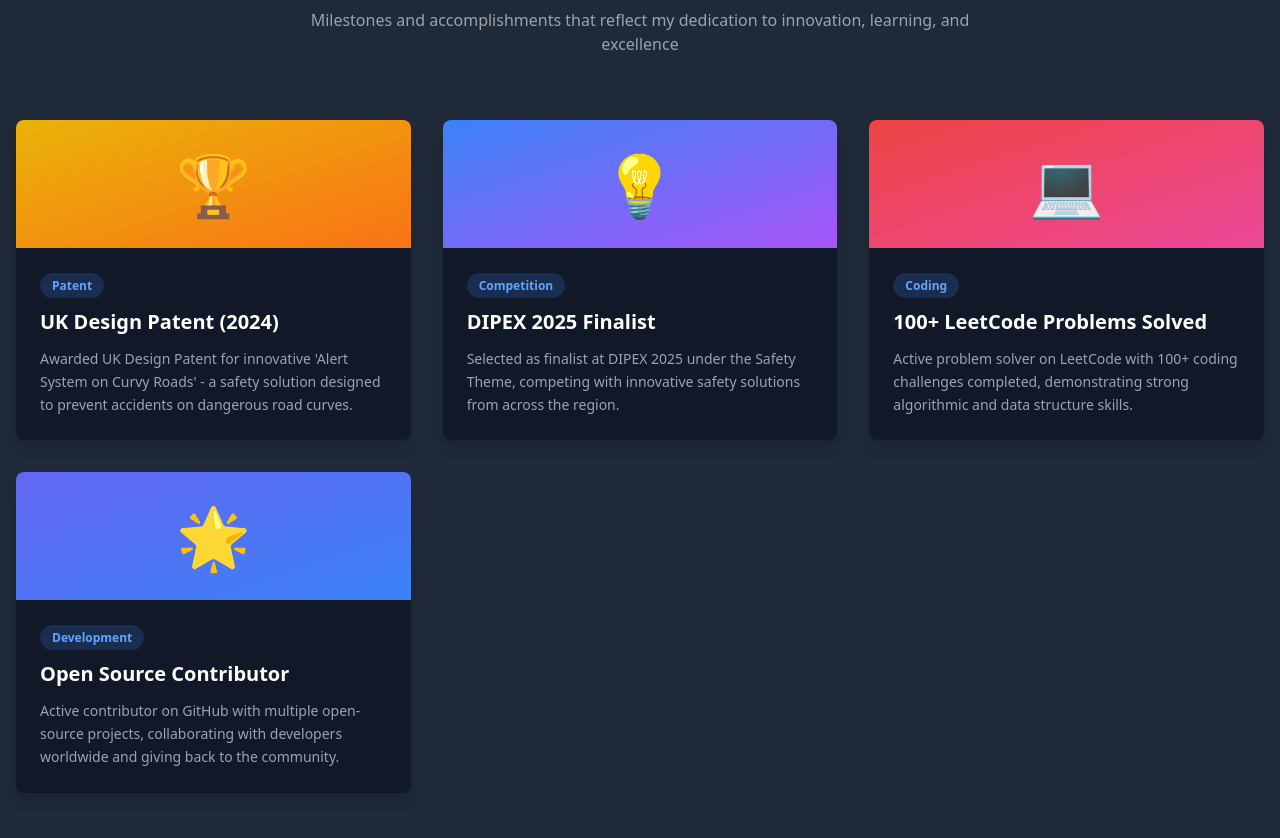
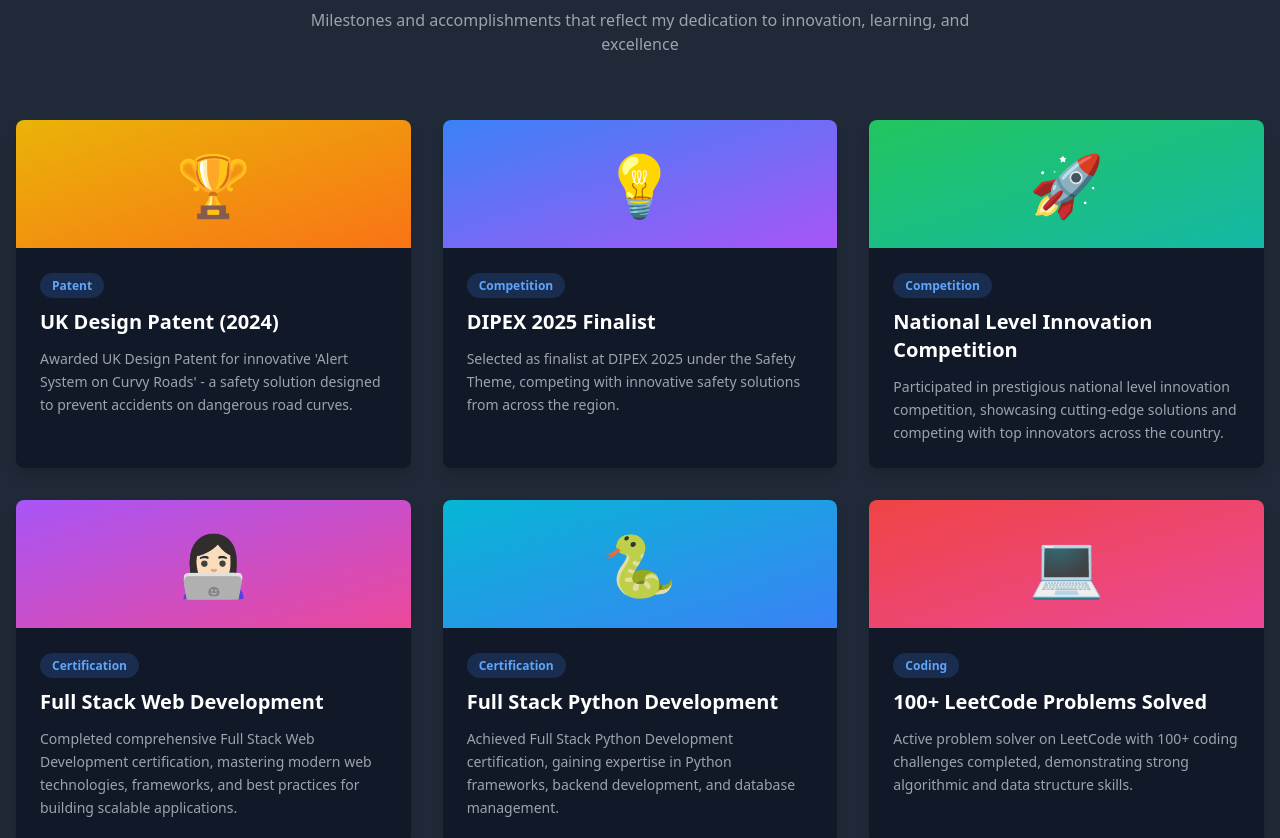
Before and after one commit to Mrunali-66/portfolio, a React (Create React App) app: page / in a window 1280 px wide. Shown: the part 4248-5086 px from the top of the page. Built offline with nearby package versions, Linux system fonts and the light colour scheme.

Commit message:
Add national innovation competition and full stack certifications to achievements

```diff
--- a/src/Achievements.js
+++ b/src/Achievements.js
@@ -5,7 +5,7 @@
 function Achievements() {
   const { isDark } = useTheme();
 
-  const achievements = [
+const achievements = [
     {
       icon: "🏆",
       title: "UK Design Patent (2024)",
@@ -19,6 +19,27 @@
       description: "Selected as finalist at DIPEX 2025 under the Safety Theme, competing with innovative safety solutions from across the region.",
       category: "Competition",
       color: "from-blue-500 to-purple-500"
+    },
+    {
+      icon: "🚀",
+      title: "National Level Innovation Competition",
+      description: "Participated in prestigious national level innovation competition, showcasing cutting-edge solutions and competing with top innovators across the country.",
+      category: "Competition",
+      color: "from-green-500 to-teal-500"
+    },
+    {
+      icon: "👩🏻‍💻",
+      title: "Full Stack Web Development",
+      description: "Completed comprehensive Full Stack Web Development certification, mastering modern web technologies, frameworks, and best practices for building scalable applications.",
+      category: "Certification",
+      color: "from-purple-500 to-pink-500"
+    },
+    {
+      icon: "🐍",
+      title: "Full Stack Python Development",
+      description: "Achieved Full Stack Python Development certification, gaining expertise in Python frameworks, backend development, and database management.",
+      category: "Certification",
+      color: "from-cyan-500 to-blue-500"
     },
     {
       icon: "💻",
```
